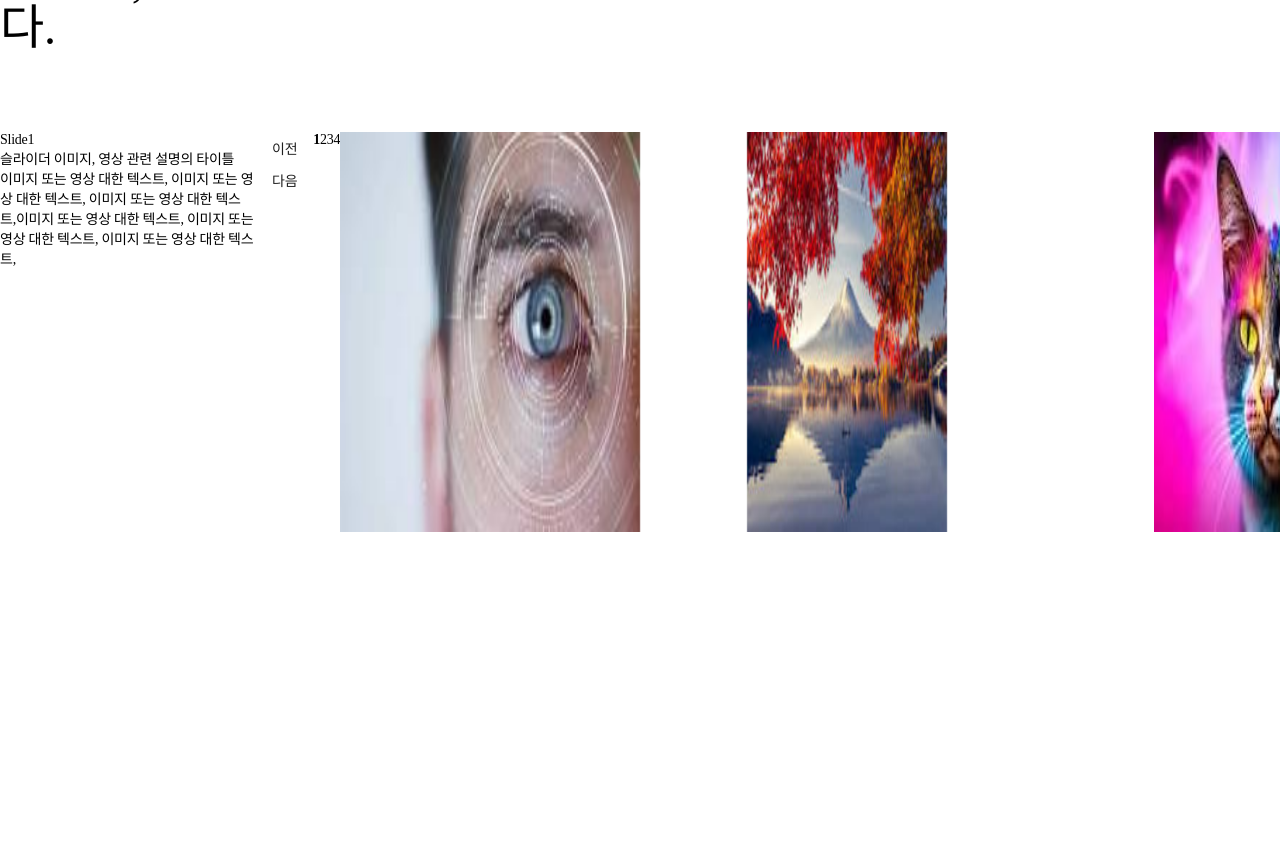
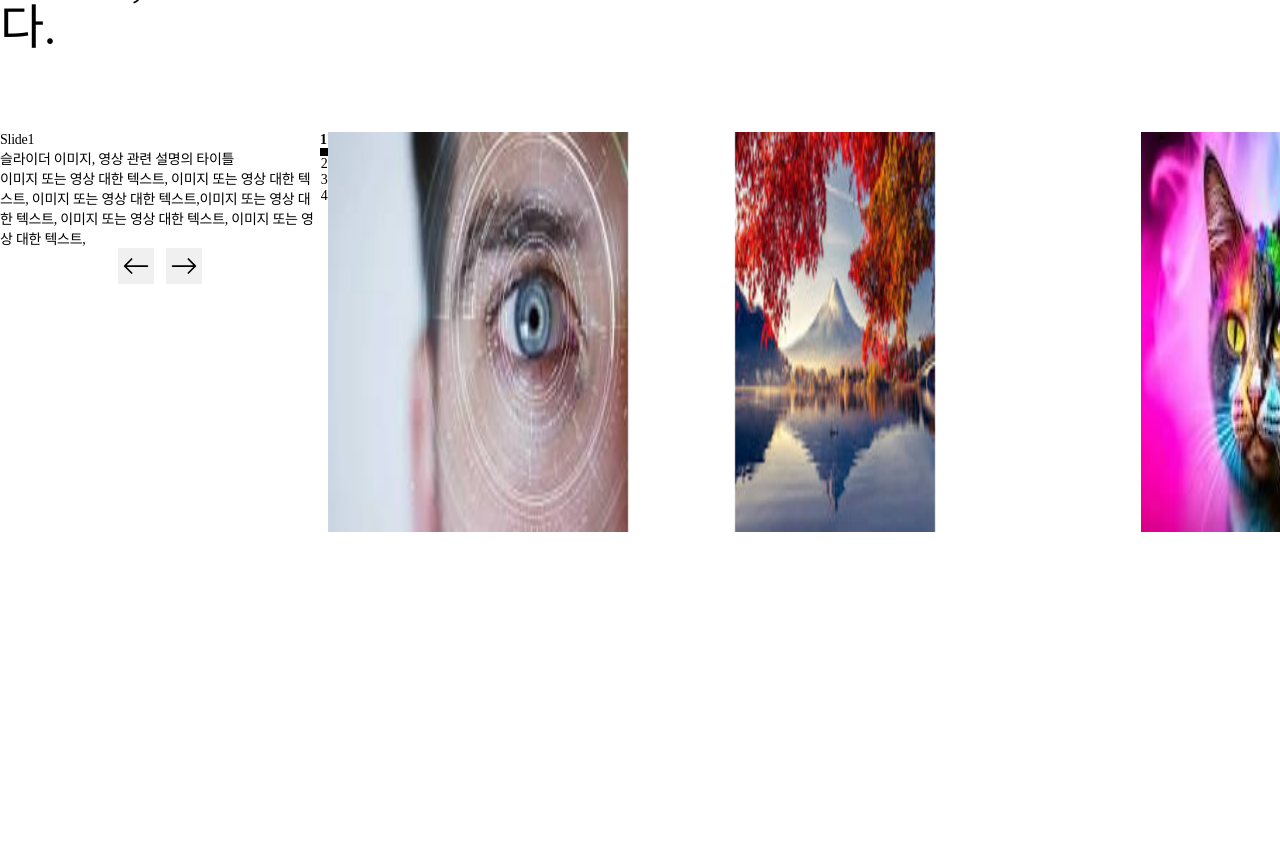
Before and after one commit to jyh2610/InternShipProject_NEXT.JS, a Next.js app in the folder front/: page / in a window 1280 px wide. Shown: the part 2380-3248 px from the top of the page. Built offline with nearby package versions, Linux system fonts and the light colour scheme.

Commit message:
feat: section-3 인덱스 슬라이드

```diff
--- a/front/src/components/main/SectionThree.tsx
+++ b/front/src/components/main/SectionThree.tsx
@@ -8,12 +8,14 @@ import SliderIdx from "./section-3/SliderIdx";
 
 function SectionThree() {
   const [idx, setIdx] = useState(0);
-  const prevRef = useRef(null);
-  const nextRef = useRef(null);
+  const prevRef = useRef<HTMLButtonElement | null>(null);
+  const nextRef = useRef<HTMLButtonElement | null>(null);
   return (
     <section className="flex ">
-      <TextSlider idx={idx} setIdx={setIdx} prevRef={prevRef} nextRef={nextRef} />
-      <BothSliderBtn prevRef={prevRef} nextRef={nextRef} />
+      <div className="flex flex-col">
+        <TextSlider idx={idx} setIdx={setIdx} prevRef={prevRef} nextRef={nextRef} />
+        <BothSliderBtn prevRef={prevRef} nextRef={nextRef} />
+      </div>
       <SliderIdx idx={idx} />
       <ThirdCarusel idx={idx} prevRef={prevRef} nextRef={nextRef} />
     </section>
--- a/front/src/components/main/section-3/BothSliderBtn.tsx
+++ b/front/src/components/main/section-3/BothSliderBtn.tsx
@@ -1,14 +1,14 @@
-import { Button } from "antd";
+import { BsArrowRight, BsArrowLeft } from "react-icons/bs";
 
 function BothSliderBtn({ prevRef, nextRef }: { prevRef: any; nextRef: any }) {
   return (
-    <div>
-      <Button ref={prevRef} type="text">
-        이전
-      </Button>
-      <Button ref={nextRef} type="text">
-        다음
-      </Button>
+    <div className="flex justify-center gap-3">
+      <div ref={prevRef}>
+        <BsArrowLeft className="text-4xl  p-1 bg-bg-gray" />
+      </div>
+      <div ref={nextRef}>
+        <BsArrowRight className="text-4xl p-1  bg-bg-gray" />
+      </div>
     </div>
   );
 }
--- a/front/src/components/main/section-3/SliderIdx.tsx
+++ b/front/src/components/main/section-3/SliderIdx.tsx
@@ -1,7 +1,22 @@
 import { dummyData } from "@/constants/constants";
 
 function SliderIdx({ idx }: { idx: number }) {
-  return <div>{dummyData.map((item, index) => (idx === index ? <span className="font-bold">{index + 1}</span> : <span>{index + 1}</span>))}</div>;
+  return (
+    <div className="flex  items-center flex-col">
+      {dummyData.map((item, index) =>
+        idx === index ? (
+          <div>
+            <span className="font-bold">{index + 1}</span>
+            <div className="border-l border-black bg-black p-1"></div>
+          </div>
+        ) : (
+          <div>
+            <span>{index + 1}</span>
+          </div>
+        ),
+      )}
+    </div>
+  );
 }
 
 export default SliderIdx;
--- a/front/src/components/main/section-3/TextSlider.tsx
+++ b/front/src/components/main/section-3/TextSlider.tsx
@@ -18,7 +18,7 @@ function TextSlider({ idx, setIdx, prevRef, nextRef }: { setIdx: (value: SetStat
       }}
       loop={true}
       modules={[Navigation]}
-      className="mySwiper w-1/5 "
+      className="mySwiper w-80"
     >
       {dummyData.map((_, index) => (
         <SwiperSlide key={index}>
--- a/front/src/components/main/section-3/ThirdCaruosel.tsx
+++ b/front/src/components/main/section-3/ThirdCaruosel.tsx
@@ -15,21 +15,17 @@ interface IdxProps {
 }
 
 function ThirdCarousel({ idx, prevRef, nextRef }: IdxProps) {
+  const swiperObj = {
+    loop: true,
+    slidesPerView: 3,
+    spaceBetween: 20,
+    navigation: { prevEl: prevRef?.current, nextEl: nextRef?.current },
+    modules: [Navigation],
+  };
+
   return (
-    <Swiper
-      loop={true}
-      slidesPerView={3}
-      spaceBetween={20}
-      navigation={{
-        prevEl: prevRef?.current,
-        nextEl: nextRef?.current,
-      }}
-      modules={[Navigation]}
-      className="mySwiper w-[1200px] h-[400px]"
-    >
+    <Swiper {...swiperObj} className="mySwiper w-[1200px] h-[400px]">
       {dummyImgData.map((item, sliderIdx) => {
-        console.log(idx, sliderIdx);
-
         return idx === sliderIdx % 4 ? (
           <SwiperSlide className="w-[300px]">
             <img className="w-[300px] h-full" src={item} alt="dummy" />
```
